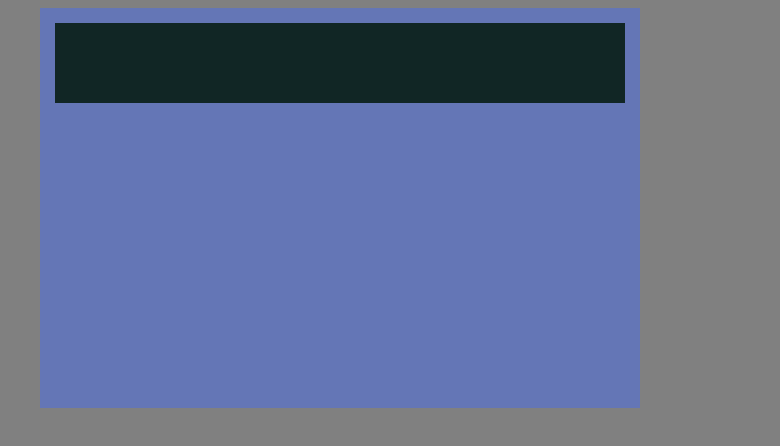
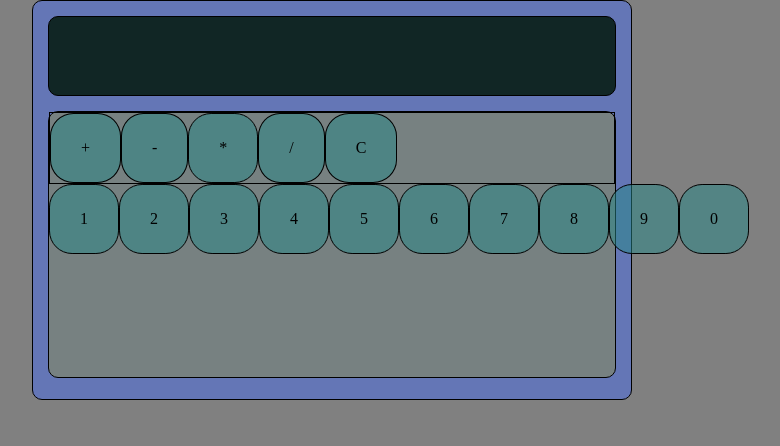
Before and after one commit to Marat-Gumerov74/Epam-Labs-FrontEnd-2021q2, a plain HTML site: page task12_quirk numbers/src/index.html in a window 1280 px wide. Shown: the whole page, without its empty margins (308-1088 px from the left). Drawn offline with Linux system fonts and the light colour scheme.

Commit message:
refactoring: ref loyout

```diff
--- a/task12_quirk numbers/src/index.html
+++ b/task12_quirk numbers/src/index.html
@@ -12,7 +12,28 @@
     <div class="wrapper">
         <div class="calculator">
             <div class="display"></div>
-            <div class="panel"></div>
+            <div class="panel">
+                <ul class="list-ops">
+                    <li class="op-item"><p class="item-op">+</p></li>
+                    <li class="op-item"><p class="item-op">-</p></li>
+                    <li class="op-item"><p class="item-op">*</p></li>
+                    <li class="op-item"><p class="item-op">/</p></li>
+                    <li class="op-item"><p class="item-op">C</p></li>
+                </ul>
+                <ul class="list-nums">
+                    <li class="list-item"> <p class="item-num">1</p></li>
+                    <li class="list-item"> <p class="item-num">2</p></li>
+                    <li class="list-item"> <p class="item-num">3</p></li>
+                    <li class="list-item"> <p class="item-num">4</p></li>
+                    <li class="list-item"> <p class="item-num">5</p></li>
+                    <li class="list-item"> <p class="item-num">6</p></li>
+                    <li class="list-item"> <p class="item-num">7</p></li>
+                    <li class="list-item"> <p class="item-num">8</p></li>
+                    <li class="list-item"> <p class="item-num">9</p></li>
+                    <li class="list-item"> <p class="item-num">0</p></li>
+                </ul>
+
+            </div>
         </div>
     </div>
     <script type="module" src="./script/index.js"></script>
--- a/task12_quirk numbers/src/style/style.css
+++ b/task12_quirk numbers/src/style/style.css
@@ -1,3 +1,9 @@
+* {
+    box-sizing: border-box;
+    margin: 0;
+    padding: 0;
+}
+
 body {
     background-color: grey;
     width: 100%;
@@ -13,6 +19,8 @@ body {
     display: flex;
     flex-direction: column;
     align-items: center;
+    border: 1px solid black;
+    border-radius: 10px;
 }
 
 .display {
@@ -20,4 +28,33 @@ body {
     height: 80px;
     width: 95%;
     background-color: #112625;
+    border: 1px solid black;
+    border-radius: 10px;
 }
+
+.panel {
+    margin-top: 15px;
+    height: 67%;
+    width: 95%;
+    background-color: #778181;
+    border: 1px solid black;
+    border-radius: 10px;
+    display: flex;
+    flex-direction: column;
+}
+
+.panel ul {
+    list-style-type: none;
+    display: flex;
+}
+
+li {
+    padding: 25px 30px;
+    background-color: rgba(40, 136, 136, 0.51);
+    border: 1px solid black;
+    border-radius: 33%;
+}
+
+.list-ops {
+    border: 1px solid black;
+}
```
